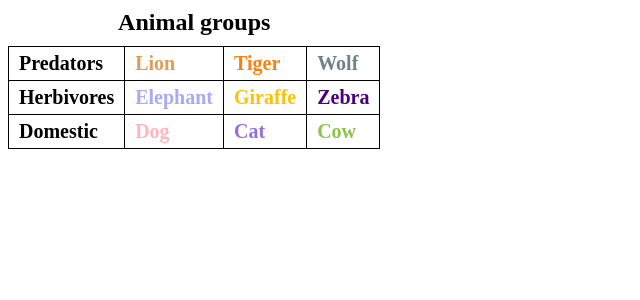
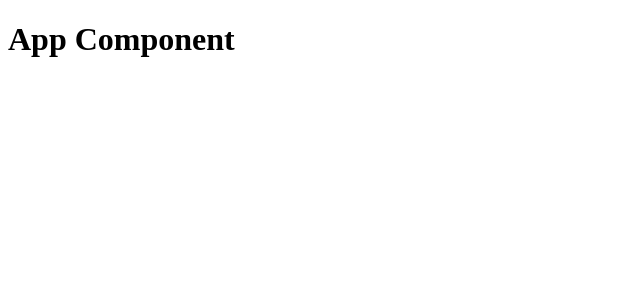
Before and after one commit to ElapseKAP/hillel_react, a React (Vite) app: page / in a window 1280 px wide. Shown: the top 300 px of the page, without its empty margins (0-640 px from the left). Built offline with nearby package versions, Linux system fonts and the light colour scheme.

Commit message:
Clean React project (boilerplate)

```diff
--- a/src/App.jsx
+++ b/src/App.jsx
@@ -1,12 +1,6 @@
-import Table from "./components/table/Table";
-import animalGroups from "./data/animal-groups";
-
-
 function App() {
 
-  return <>
-    <Table title="Animal groups" data={ animalGroups } />
-  </>
+  return <h1>App Component</h1>
 }
 
 export default App;
--- a/src/components/table/Table.jsx
+++ /dev/null
@@ -1,14 +0,0 @@
-import TableRow from "./TableRow";
-import './table-style.css';
-
-function Table( { title, data } ) {
-	return data && <table>
-		{ title && <caption>{ title }</caption> }
-
-		<tbody>
-			{ data.map( ( row ) => <TableRow data={ row } key={ row.id } /> ) }
-		</tbody>
-	</table>
-}
-
-export default Table;
--- a/src/components/table/TableRow.jsx
+++ /dev/null
@@ -1,19 +0,0 @@
-function TableRow( { data } ) {
-
-	return data && <>
-		<tr key={ data.id }>
-			<th>{ data.category }</th>
-			{
-				data.animals.map( ( animal, index ) => {
-					const styleProperties = { color: animal.color };
-
-					return <td key={ index } style={ styleProperties }>
-						{ animal.name }
-					</td>
-				} )
-			}
-		</tr>
-	</>;
-}
-
-export default TableRow;
--- a/src/components/table/table-style.css
+++ /dev/null
@@ -1,26 +0,0 @@
-table {
-	border: 1px solid #000000;
-	border-collapse: collapse;
-}
-
-table caption {
-	font-size: 24px;
-	line-height: 28px;
-	font-weight: 600;
-	margin-bottom: 10px;
-}
-
-table th {
-	text-align: left;
-}
-
-table th,
-table td {
-	border: 1px solid #000000;
-	font-size: 20px;
-	padding: 5px 10px;
-}
-
-table td {
-	font-weight: 600;
-}
--- a/src/data/animal-groups.js
+++ /dev/null
@@ -1,29 +0,0 @@
-export default [
-  {
-    id: 1,
-    category: "Predators",
-    animals: [
-      { name: "Lion", color: "#E09C53" },
-      { name: "Tiger", color: "#FF7F0E" },
-      { name: "Wolf", color: "#708090" }
-    ]
-  },
-  {
-    id: 2,
-    category: "Herbivores",
-    animals: [
-      { name: "Elephant", color: "#A9A9F5" },
-      { name: "Giraffe", color: "#FFC107" },
-      { name: "Zebra", color: "#4B0082" }
-    ]
-  },
-  {
-    id: 3,
-    category: "Domestic",
-    animals: [
-      { name: "Dog", color: "#FFB6C1" },
-      { name: "Cat", color: "#9370DB" },
-      { name: "Cow", color: "#8BC34A" }
-    ]
-  }
-];
```
